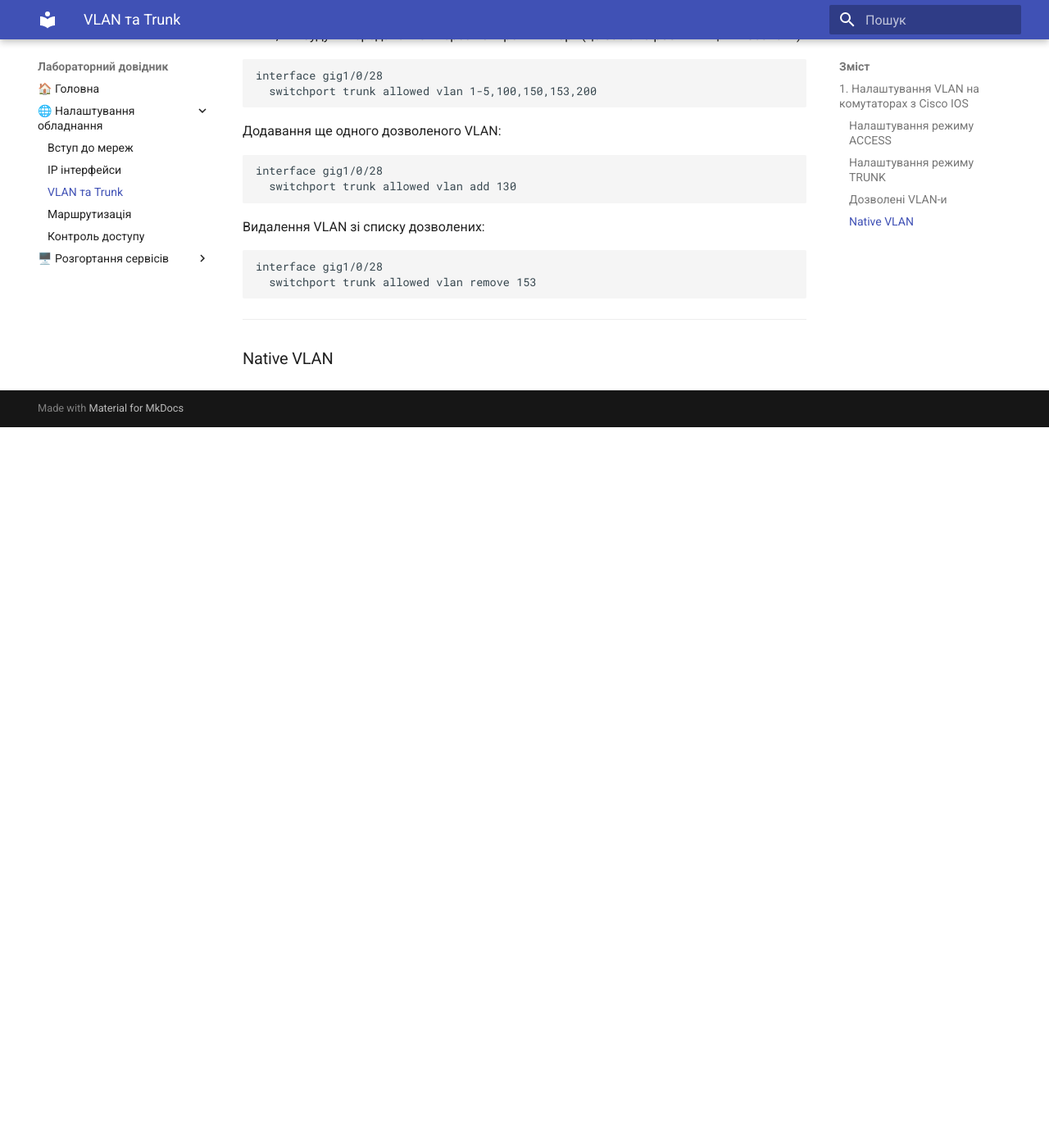
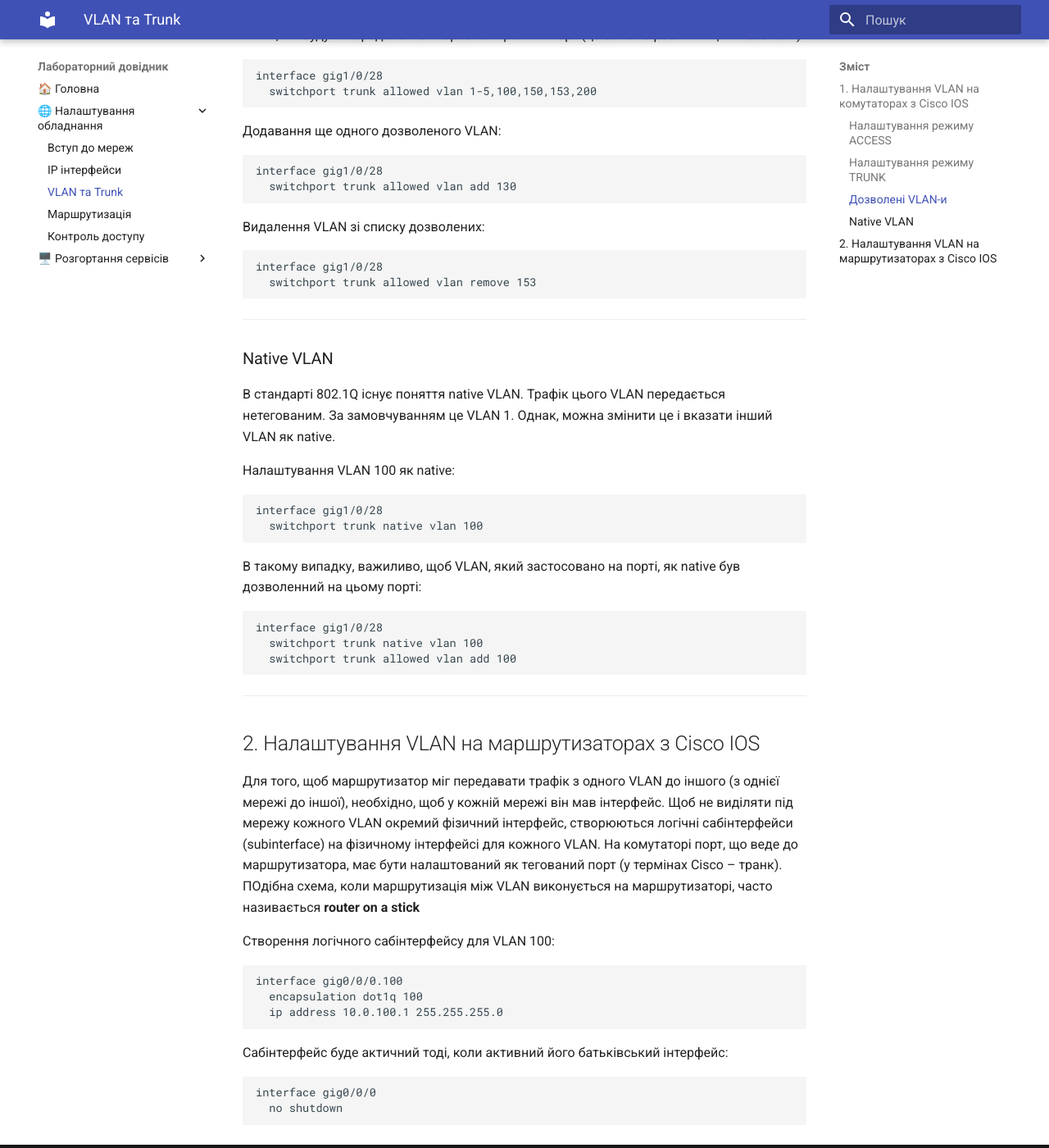
Before and after one commit to left769/21-docs, an MkDocs documentation site: the page built from docs/network-configs/vlans.md, in a window 1280 px wide and 1400 px high, scrolled down 2165 px. Shown: the whole window at 82% size. Built offline with MkDocs 1.6.1 and Material for MkDocs 9.7.7, drawn with Linux system fonts in a browser that asks for light colours; before the commit the page ends 2686 px from its top, so only the background shows below that.

Commit message:
updated VLANs

```diff
--- a/docs/network-configs/vlans.md
+++ b/docs/network-configs/vlans.md
@@ -84,3 +84,35 @@ VLAN можна створити на комутаторі за допомого
 ------------------------------------------------------------------------
 
 ### Native VLAN
+
+В стандарті 802.1Q існує поняття native VLAN. Трафік цього VLAN передається нетегованим. За замовчуванням це VLAN 1. Однак, можна змінити це і вказати інший VLAN як native.
+
+Налаштування VLAN 100 як native:
+
+    interface gig1/0/28
+      switchport trunk native vlan 100
+
+В такому випадку, важиливо, щоб VLAN, який застосовано на порті, як native був дозволенний на цьому порті:
+
+    interface gig1/0/28
+      switchport trunk native vlan 100
+      switchport trunk allowed vlan add 100
+
+------------------------------------------------------------------------
+
+## 2. Налаштування VLAN на маршрутизаторах з Cisco IOS
+
+Для того, щоб маршрутизатор міг передавати трафік з одного VLAN до іншого (з однієї мережі до іншої), необхідно, щоб у кожній мережі він мав інтерфейс. Щоб не виділяти під мережу кожного VLAN окремий фізичний інтерфейс, створюються логічні сабінтерфейси (subinterface) на фізичному інтерфейсі для кожного VLAN.
+На комутаторі порт, що веде до маршрутизатора, має бути налаштований як тегований порт (у термінах Cisco – транк).
+ПОдібна схема, коли маршрутизація між VLAN виконується на маршрутизаторі, часто називається **router on a stick**
+
+Створення логічного сабінтерфейсу для VLAN 100:
+
+    interface gig0/0/0.100
+      encapsulation dot1q 100
+      ip address 10.0.100.1 255.255.255.0
+
+Сабінтерфейс буде актичний тоді, коли активний його батьківський інтерфейс:
+
+    interface gig0/0/0
+      no shutdown
```
